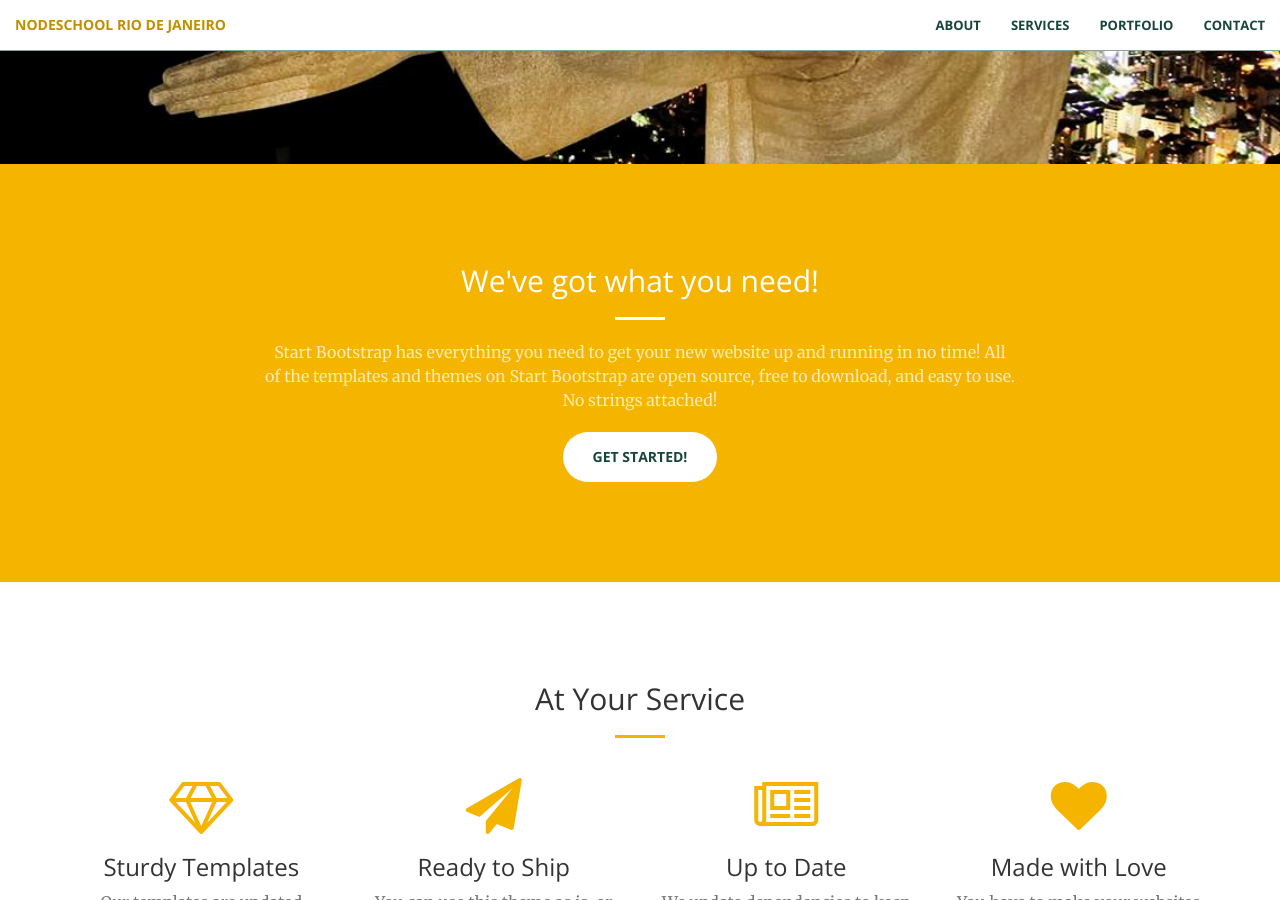
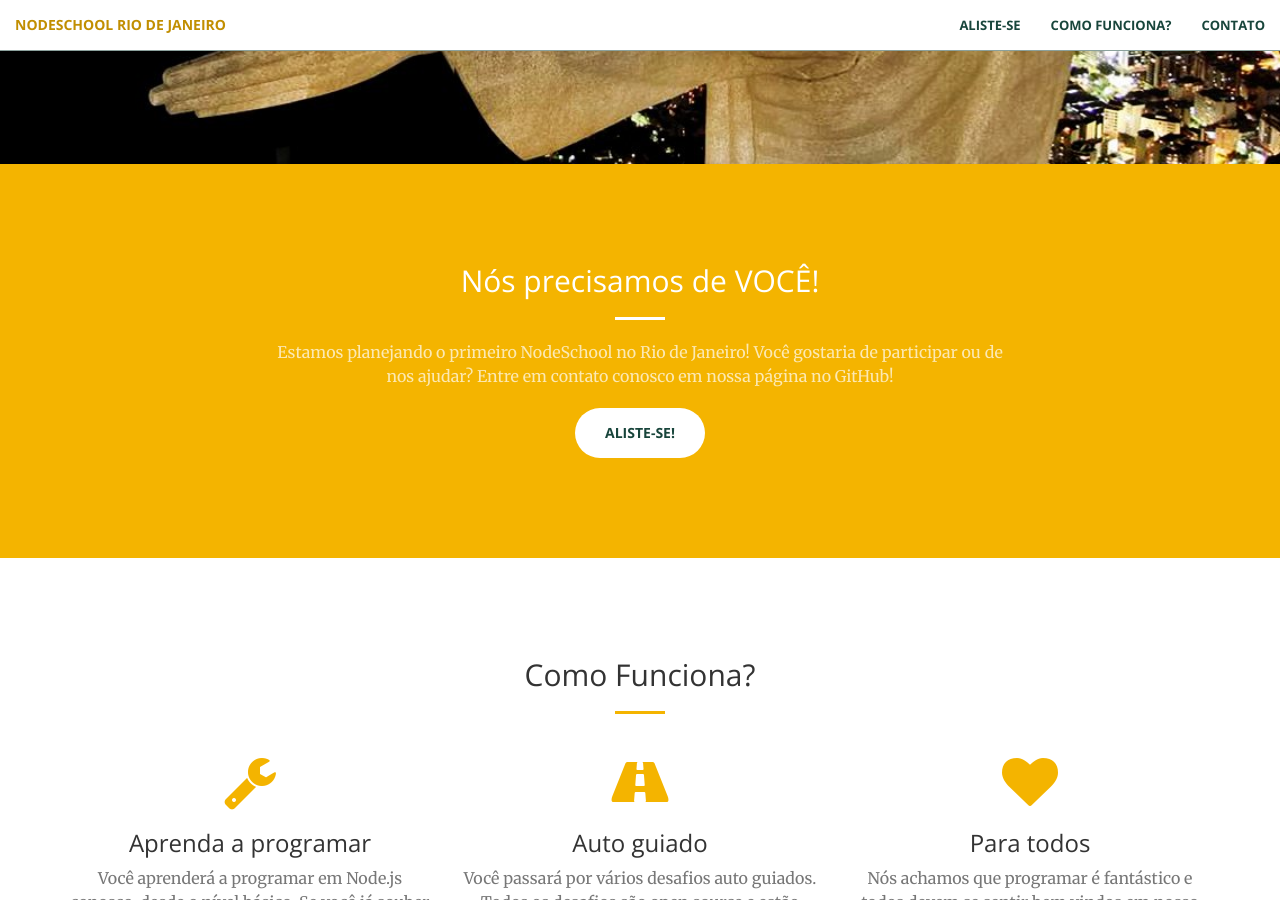
Before and after one commit to nodeschool/rio, a Jekyll site: the page built from index.html, in a window 1280 px wide and 900 px high, scrolled down 736 px. Built offline with Jekyll 4.4.1, drawn with Linux system fonts in a browser that asks for light colours; some of the changed text lies outside the part shown.

Commit message:
update sections

```diff
--- a/_includes/aside.html
+++ b/_includes/aside.html
@@ -1,8 +1,9 @@
-  <aside class="bg-dark">
+  <aside class="bg-dark" id="contact">
       <div class="container text-center">
           <div class="call-to-action">
-              <h2>Free Download at Start Bootstrap!</h2>
-              <a href="#" class="btn btn-default btn-xl wow tada">Download Now!</a>
+              <h2>Dúvidas? Sugestões?</h2>
+              <h3>Abra uma issue no <a href="https://github.com/nodeschool/rio/issues">GitHub</a> e nos ajude!</h3>
+              <p> Se você ainda não estiver no GitHub, crie uma  <a href="https://github.com/join">conta gratuita</a> e de uma olhada no <a href="http://nodeschool.io/#git-it">Git-it</a> workshop. Isso com certeza vai te ajudar a começar.</p>
           </div>
       </div>
   </aside>
--- a/_includes/call-to-action.html
+++ b/_includes/call-to-action.html
@@ -2,10 +2,10 @@
     <div class="container">
         <div class="row">
             <div class="col-lg-8 col-lg-offset-2 text-center">
-                <h2 class="section-heading">We've got what you need!</h2>
+                <h2 class="section-heading">Nós precisamos de VOCÊ!</h2>
                 <hr class="light">
-                <p class="text-faded">Start Bootstrap has everything you need to get your new website up and running in no time! All of the templates and themes on Start Bootstrap are open source, free to download, and easy to use. No strings attached!</p>
-                <a href="#" class="btn btn-default btn-xl">Get Started!</a>
+                <p class="text-faded">Estamos planejando o primeiro NodeSchool no Rio de Janeiro! Você gostaria de participar ou de nos ajudar? Entre em contato conosco em nossa página no GitHub!</p>
+                <a href="https://github.com/nodeschool/rio/issues" class="btn btn-default btn-xl">Aliste-se!</a>
             </div>
         </div>
     </div>
--- a/_includes/header.html
+++ b/_includes/header.html
@@ -6,8 +6,8 @@
           </div>
           <h1>NodeSchool Rio de Janeiro</h1>
           <hr>
-          <p>Start Bootstrap can help you build better websites using the Bootstrap CSS framework! Just download your template and start going, no strings attached!</p>
-          <a href="#about" class="btn btn-primary btn-xl page-scroll">Find Out More</a>
+          <p>NodeSchool é um projeto Open Source organizado por voluntários com dois objetivos: criar um currículo de programação de alta qualidade e hospedar eventos de aprendizado para a comunidade.</p>
+          <a href="#about" class="btn btn-primary btn-xl page-scroll">Aliste-se</a>
         </div>
     </div>
 </header>
--- a/_includes/nav.html
+++ b/_includes/nav.html
@@ -15,16 +15,13 @@
         <div class="collapse navbar-collapse" id="bs-example-navbar-collapse-1">
             <ul class="nav navbar-nav navbar-right">
                 <li>
-                    <a class="page-scroll" href="#about">About</a>
+                    <a class="page-scroll" href="#about">Aliste-se</a>
                 </li>
                 <li>
-                    <a class="page-scroll" href="#services">Services</a>
+                    <a class="page-scroll" href="#services">Como Funciona?</a>
                 </li>
                 <li>
-                    <a class="page-scroll" href="#portfolio">Portfolio</a>
-                </li>
-                <li>
-                    <a class="page-scroll" href="#contact">Contact</a>
+                    <a class="page-scroll" href="#contact">Contato</a>
                 </li>
             </ul>
         </div>
--- a/_includes/services.html
+++ b/_includes/services.html
@@ -2,39 +2,32 @@
     <div class="container">
         <div class="row">
             <div class="col-lg-12 text-center">
-                <h2 class="section-heading">At Your Service</h2>
+                <h2 class="section-heading">Como Funciona?</h2>
                 <hr class="primary">
             </div>
         </div>
     </div>
     <div class="container">
         <div class="row">
-            <div class="col-lg-3 col-md-6 text-center">
+            <div class="col-lg-4 col-md-6 text-center">
                 <div class="service-box">
-                    <i class="fa fa-4x fa-diamond wow bounceIn text-primary"></i>
-                    <h3>Sturdy Templates</h3>
-                    <p class="text-muted">Our templates are updated regularly so they don't break.</p>
+                    <i class="fa fa-4x fa-wrench wow bounceIn text-primary" data-wow-delay=".1s"></i>
+                    <h3>Aprenda a programar</h3>
+                    <p class="text-muted">Você aprenderá a programar em Node.js conosco, desde o nível básico. Se você já souber um pouco de JavaScript, sua vida será bem mais fácil. Caso contrário, fique tranquilo pois nós iremos ajudá-lo.</p>
                 </div>
             </div>
-            <div class="col-lg-3 col-md-6 text-center">
+            <div class="col-lg-4 col-md-6 text-center">
                 <div class="service-box">
-                    <i class="fa fa-4x fa-paper-plane wow bounceIn text-primary" data-wow-delay=".1s"></i>
-                    <h3>Ready to Ship</h3>
-                    <p class="text-muted">You can use this theme as is, or you can make changes!</p>
+                    <i class="fa fa-4x fa-road wow bounceIn text-primary" data-wow-delay=".2s"></i>
+                    <h3>Auto guiado</h3>
+                    <p class="text-muted">Você passará por vários desafios auto guiados. Todos os desafios são open source e estão disponíveis online em <a href="http://nodeschool.io/" target="_blank">nodeschool.io</a>. Isto significa que você pode continuar aprendendo após o evento.</p>
                 </div>
             </div>
-            <div class="col-lg-3 col-md-6 text-center">
-                <div class="service-box">
-                    <i class="fa fa-4x fa-newspaper-o wow bounceIn text-primary" data-wow-delay=".2s"></i>
-                    <h3>Up to Date</h3>
-                    <p class="text-muted">We update dependencies to keep things fresh.</p>
-                </div>
-            </div>
-            <div class="col-lg-3 col-md-6 text-center">
+            <div class="col-lg-4 col-md-6 text-center">
                 <div class="service-box">
                     <i class="fa fa-4x fa-heart wow bounceIn text-primary" data-wow-delay=".3s"></i>
-                    <h3>Made with Love</h3>
-                    <p class="text-muted">You have to make your websites with love these days!</p>
+                    <h3>Para todos</h3>
+                    <p class="text-muted">Nós achamos que programar é fantástico e todos devem se sentir bem vindos em nosso evento. Isto inclui a nossa expectativa de que todos os participantes sejam gentis uns aos outros e respeitem o nosso Código de Conduta.</p>
                 </div>
             </div>
         </div>
--- a/_layouts/front.html
+++ b/_layouts/front.html
@@ -8,9 +8,7 @@
   {% include header.html %}
   {% include call-to-action.html %}
   {% include services.html %}
-  {% include portfolio.html %}
   {% include aside.html %}
-  {% include contact.html %}
   {% include scripts.html %}
 </body>
 
```
